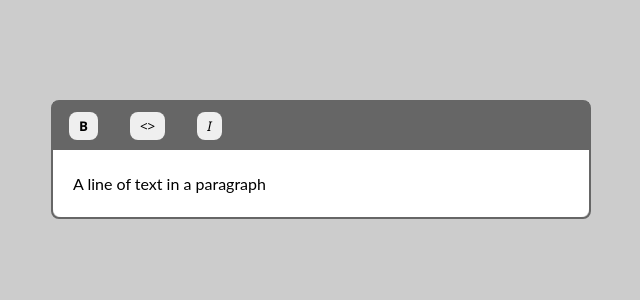
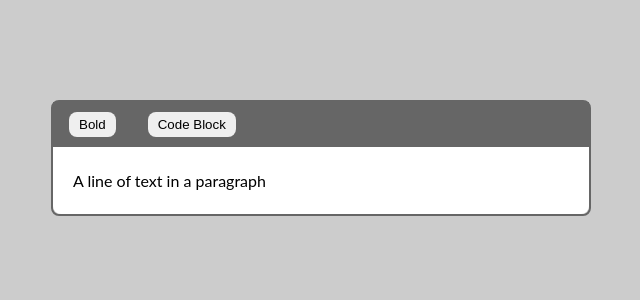
Before and after one commit to olivrenan/trello-app-project, a React app: page / in a window 1280 px wide. Shown: the top 300 px of the page, without its empty margins (319-959 px from the left). Built offline with nearby package versions, Linux system fonts and the light colour scheme.

Commit message:
style changes and italic implementation

```diff
--- a/src/app/components/TextEditor.jsx
+++ b/src/app/components/TextEditor.jsx
@@ -37,15 +37,6 @@ const TextEditor = () => {
       return !!match;
     },
 
-    isItalicMarkActive(editor) {
-      const [match] = Editor.nodes(editor, {
-        match: n => n.italic == true,
-        universal: true
-      });
-
-      return !!match;
-    },
-
     isCodeBlockActive(editor) {
       const [match] = Editor.nodes(editor, {
         match: n => n.type === "code"
@@ -59,15 +50,6 @@ const TextEditor = () => {
       Transforms.setNodes(
         editor,
         { bold: isActive ? null : true },
-        { match: n => () => Text.isText(n), split: true }
-      );
-    },
-
-    toggleItalicMark(editor) {
-      const isActive = CustomEditor.isItalicMarkActive(editor);
-      Transforms.setNodes(
-        editor,
-        { italic: isActive ? null : true },
         { match: n => () => Text.isText(n), split: true }
       );
     },
@@ -115,13 +97,12 @@ const TextEditor = () => {
       <div className="slate">
         <div className="buttons">
           <button
-            className="button--bold"
             onMouseDown={e => {
               e.preventDefault();
               CustomEditor.toggleBoldMark(editor);
             }}
           >
-            B
+            Bold
           </button>
           <button
             onMouseDown={e => {
@@ -129,16 +110,7 @@ const TextEditor = () => {
               CustomEditor.toggleCodeBlock(editor);
             }}
           >
-            {"<>"}
-          </button>
-          <button
-            className="button--italic"
-            onMouseDown={e => {
-              e.preventDefault();
-              CustomEditor.toggleItalicMark(editor);
-            }}
-          >
-            I
+            Code Block
           </button>
         </div>
         <Editable
@@ -168,10 +140,7 @@ const Leaf = props => {
   return (
     <span
       {...props.attributes}
-      style={{
-        fontWeight: props.leaf.bold ? "bold" : "normal",
-        fontStyle: props.leaf.italic ? "italic" : "normal"
-      }}
+      style={{ fontWeight: props.leaf.bold ? "bold" : "normal" }}
     >
       {props.children}
     </span>
--- a/src/styles/styles.scss
+++ b/src/styles/styles.scss
@@ -50,14 +50,6 @@ body {
       border-radius: 8px;
       margin: 0.5rem 1.6rem;
       padding: 0.5rem 1rem;
-      font-family: "Segoe UI", Tahoma, Geneva, Verdana, sans-serif;
-    }
-
-    .button--bold {
-      font-weight: bold;
-    }
-    .button--italic {
-      font-style: italic;
     }
   }
 
```
